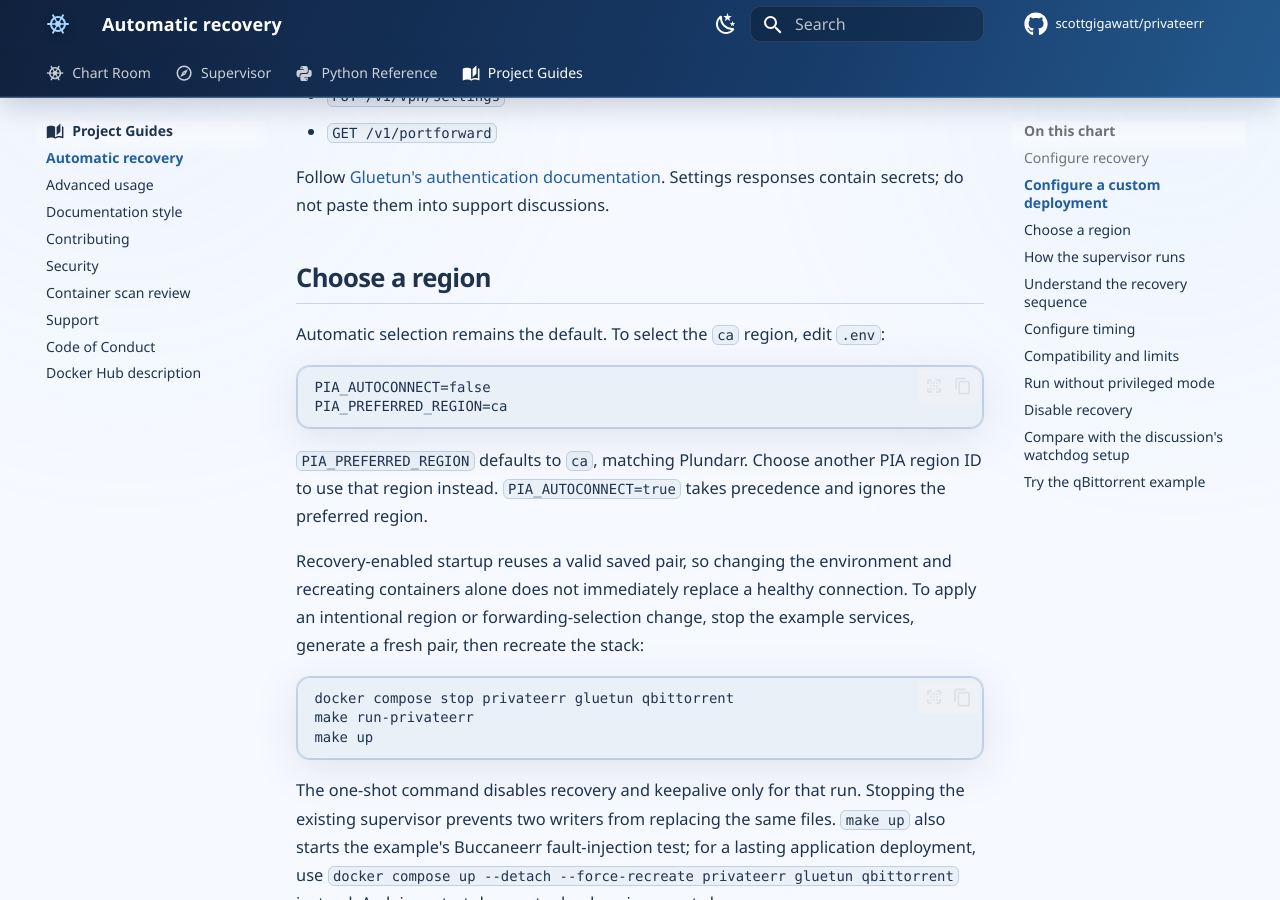
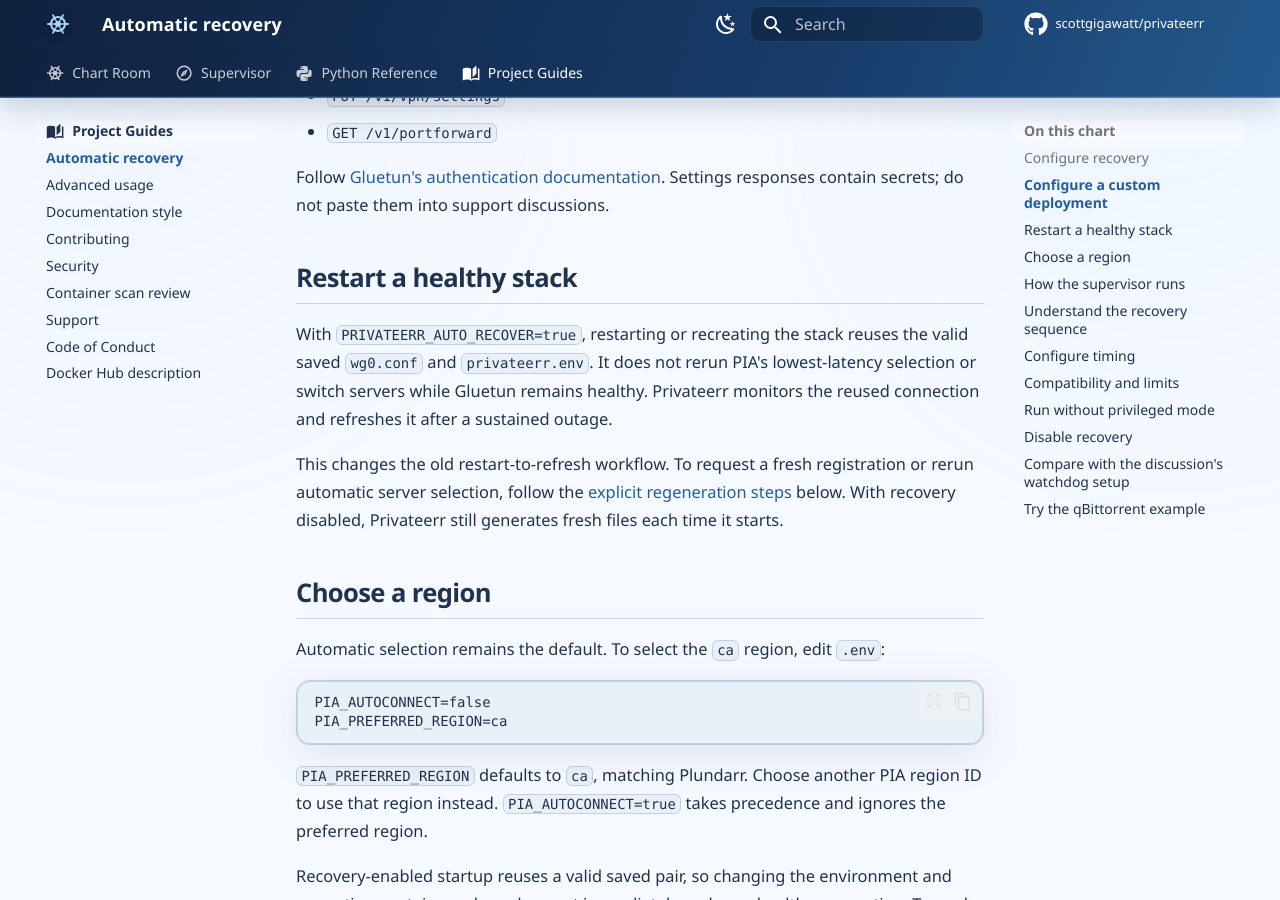
Before and after one commit to scottgigawatt/privateerr, an MkDocs documentation site: the page built from docs/automatic-recovery.md, in a window 1280 px wide and 900 px high, scrolled down 2132 px. Built offline with MkDocs 1.6.1 and Material for MkDocs 9.7.7, drawn with Linux system fonts in a browser that asks for light colours; comment, search, counter and statistics services are not loaded; some of the changed text lies outside the part shown.

Commit message:
🛟 Restart the ship, keep the VPN captain (#130)
Document recovery-enabled saved-config reuse and explicit server refresh.

```diff
--- a/docs/automatic-recovery.md
+++ b/docs/automatic-recovery.md
@@ -58,6 +58,12 @@
 
 Follow [Gluetun's authentication documentation](https://github.com/qdm12/gluetun-wiki/blob/main/setup/advanced/control-server.md#authentication). Settings responses contain secrets; do not paste them into support discussions.
 
+## Restart a healthy stack
+
+With `PRIVATEERR_AUTO_RECOVER=true`, restarting or recreating the stack reuses the valid saved `wg0.conf` and `privateerr.env`. It does not rerun PIA's lowest-latency selection or switch servers while Gluetun remains healthy. Privateerr monitors the reused connection and refreshes it after a sustained outage.
+
+This changes the old restart-to-refresh workflow. To request a fresh registration or rerun automatic server selection, follow the [explicit regeneration steps](#choose-a-region) below. With recovery disabled, Privateerr still generates fresh files each time it starts.
+
 ## Choose a region
 
 Automatic selection remains the default. To select the `ca` region, edit `.env`:
@@ -93,7 +99,7 @@
 
 ## Understand the recovery sequence
 
-Privateerr generates and validates the initial configuration before reporting ready. Gluetun can therefore retain `depends_on: service_healthy`; Privateerr's Docker healthcheck does not depend on a working tunnel.
+Privateerr validates the saved configuration or generates a new pair before reporting ready. Gluetun can therefore retain `depends_on: service_healthy`; Privateerr's Docker healthcheck does not depend on a working tunnel.
 
 With recovery enabled, the monitor follows this sequence after the startup grace period. Blue marks monitoring, purple marks the settings handoff, green marks a verified save, and amber marks waiting or retrying. The arrow labels explain each transition.
 
```
